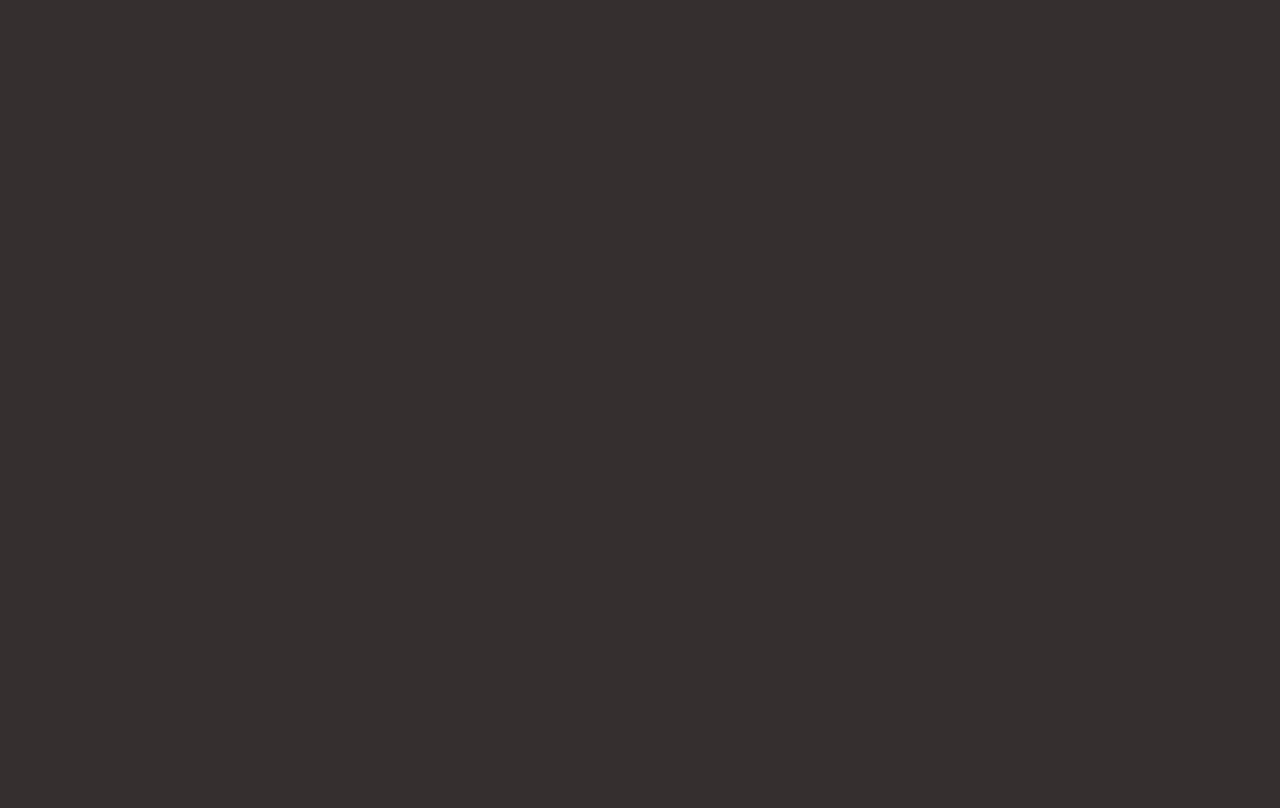
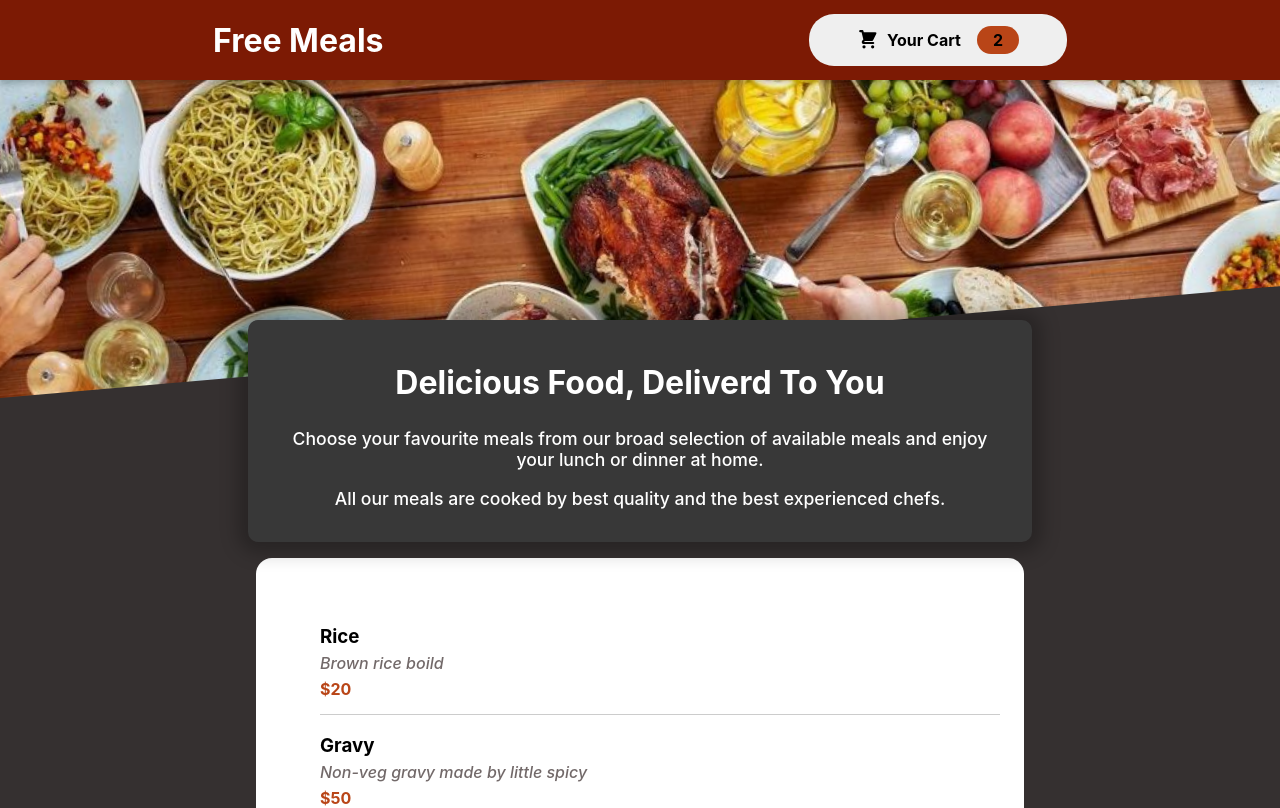
Before and after one commit to HemalathaGanesan/React_user_app, a React (Create React App) app: page / in a window 1280 px wide. Shown: the top 808 px of the page. Built offline with nearby package versions, Linux system fonts and the light colour scheme.

Commit message:
header and meals div added

```diff
--- a/src/App.js
+++ b/src/App.js
@@ -1,7 +1,17 @@
 import React from "react";
+import { Fragment } from "react";
+import Header from "./Components/Layout/Header";
+import Meals from "./Components/Meals/Meals";
 
 function App() {
-  return <div></div>;
+  return (
+    <Fragment>
+      <Header />
+      <main>
+        <Meals />
+      </main>
+    </Fragment>
+  );
 }
 
 export default App;
--- /dev/null
+++ b/src/Components/Layout/Header.css
@@ -0,0 +1,59 @@
+.header{
+    color: white;
+    background-color: #7c1a04;
+    height: 5rem;
+    display: flex;
+    justify-content: space-around;
+    position: fixed;
+    top: 0;
+    left: 0;
+    width: 100%;
+    align-items: center;
+    z-index: 10;
+    box-shadow: 0 2px 8px rgb(0 0 0 / 25%);
+}
+
+.imageDiv{
+    width: 100%;
+    height: 25rem;
+    overflow: hidden;
+}
+.imageDiv img{
+    width: 110%;
+    height: 100%;
+    object-fit: cover;
+    transform: rotateZ(-5deg) translateY(-4rem) translateX(-1rem);
+}
+
+.cartButton{
+    display: flex;
+    justify-content: space-around;
+    align-items: center;
+    padding: 0.75rem 3rem;
+    cursor: pointer;
+    border: none;
+    border-radius: 25px;
+    font: inherit;
+    font-weight: bold;
+}
+.cartButton:hover,
+.cartButton:active{
+    background-color: #2c0d00;
+    color: #fff;
+}
+.icon{
+    width: 1.35rem;
+    height: 1.35rem;
+    margin-right: 0.5rem;
+}
+.badge{
+    border-radius: 25px;
+    margin-left: 1rem;
+    background-color: #b94517;
+    padding: 0.25rem 1rem;
+    font-weight: bold;
+}
+.cartButton:hover .badge,
+.cartButton:active .badge{
+    background-color: #92320c;
+}
--- /dev/null
+++ b/src/Components/Layout/Header.js
@@ -0,0 +1,27 @@
+import { Fragment } from "react";
+import "./Header.css";
+import Meals from "../../assets/Meals.jpg";
+
+const Header = () => {
+  return (
+    <Fragment>
+      <header className='header'>
+        <h1>Free Meals</h1>
+        <button className='cartButton'>
+          <span className='icon'>
+            <svg xmlns='http://www.w3.org/2000/svg' viewBox='0 0 20 20'>
+              <path d='M3 1a1 1 0 000 2h1.22l.305 1.222a.997.997 0 00.01.042l1.358 5.43-.893.892C3.74 11.846 4.632 14 6.414 14H15a1 1 0 000-2H6.414l1-1H14a1 1 0 00.894-.553l3-6A1 1 0 0017 3H6.28l-.31-1.243A1 1 0 005 1H3zM16 16.5a1.5 1.5 0 11-3 0 1.5 1.5 0 013 0zM6.5 18a1.5 1.5 0 100-3 1.5 1.5 0 000 3z' />
+            </svg>
+          </span>
+          <span>Your Cart</span>
+          <span className='badge'>2</span>
+        </button>
+      </header>
+      <div className='imageDiv'>
+        <img src={Meals} alt='Delicious Free meals....!' />
+      </div>
+    </Fragment>
+  );
+};
+
+export default Header;
--- /dev/null
+++ b/src/Components/Meals/AvailableMeals.js
@@ -0,0 +1,50 @@
+import Card from "../UI/Card";
+import MealItem from "./MealItem/MealItem";
+
+const dummy_meals = [
+  {
+    id: 1,
+    name: "Rice",
+    price: 20,
+    description: "Brown rice boild",
+  },
+  {
+    id: 2,
+    name: "Gravy",
+    price: 50,
+    description: "Non-veg gravy made by little spicy",
+  },
+  {
+    id: 3,
+    name: "veggies Fry",
+    price: 30,
+    description: "All organic veggies are mixed with medium cooked",
+  },
+  {
+    id: 4,
+    name: "Butter Milk",
+    price: 10,
+    description: "Butter milk is directly made from curd",
+  },
+];
+
+const AvailableMeals = () => {
+  const availMeals = dummy_meals.map((x) => (
+    <MealItem
+      key={x.id}
+      name={x.name}
+      description={x.description}
+      price={x.price}
+    />
+  ));
+
+  return (
+    <div>
+      <Card>
+        <ul>{availMeals}</ul>
+      </Card>
+    </div>
+  );
+};
+
+export default AvailableMeals;
--- /dev/null
+++ b/src/Components/Meals/MealItem/MealItem.css
@@ -0,0 +1,20 @@
+.mealItem{
+    display: flex;
+    flex-direction: column;
+    font: inherit;
+    border-bottom: 1px solid #ccc;
+}
+.mealItem h3{
+    margin-bottom: 5px;
+}
+.description{
+    font-style: italic;
+    margin-bottom: 6px;
+    font-weight: 500;
+    color: hsl(0, 4%, 43%);
+}
+.price{
+    color:#b94517;
+    font-weight: bold;
+    margin-bottom:15px;
+}
--- /dev/null
+++ b/src/Components/Meals/MealItem/MealItem.js
@@ -0,0 +1,17 @@
+import "./MealItem.css";
+
+const MealItem = (props) => {
+  const price = `$${props.price}`;
+  return (
+    <div>
+      <div className='mealItem'>
+        <h3>{props.name}</h3>
+        <span className='description'>{props.description}</span>
+        <span className='price'>{price}</span>
+      </div>
+      <div className='divider'>{/* <hr /> */}</div>
+    </div>
+  );
+};
+
+export default MealItem;
--- /dev/null
+++ b/src/Components/Meals/Meals.js
@@ -0,0 +1,14 @@
+import { Fragment } from "react";
+import AvailableMeals from "./AvailableMeals";
+import MealsSummary from "./MealsSummary";
+
+const Meals = () => {
+  return (
+    <Fragment>
+      <MealsSummary />
+      <AvailableMeals />
+    </Fragment>
+  );
+};
+
+export default Meals;
--- /dev/null
+++ b/src/Components/Meals/MealsSummary.css
@@ -0,0 +1,24 @@
+
+.summary{
+    max-width: 45rem;
+    width: 90%;
+    margin: auto;
+    margin-top: -5rem;
+    position: relative;
+    background-color: #383838;
+    border-radius: 10px;
+    text-align: center;
+    box-shadow: 0 1px 18px 10px rgb(0,0,0,0.25);
+    color: #fff;
+    font: inherit;
+    padding: 1rem 2rem;
+}
+
+.summary h2{
+    font-weight: bold;
+    font-size: 2rem;
+}
+.summary p{
+    font-size: 1.1rem;
+    font-weight: 500;
+}
--- /dev/null
+++ b/src/Components/Meals/MealsSummary.js
@@ -0,0 +1,18 @@
+import "./MealsSummary.css";
+
+const MealsSummary = () => {
+  return (
+    <div className='summary'>
+      <h2>Delicious Food, Deliverd To You</h2>
+      <p>
+        Choose your favourite meals from our broad selection of available meals
+        and enjoy your lunch or dinner at home.
+      </p>
+      <p>
+        All our meals are cooked by best quality and the best experienced chefs.
+      </p>
+    </div>
+  );
+};
+
+export default MealsSummary;
--- /dev/null
+++ b/src/Components/UI/Card.css
@@ -0,0 +1,9 @@
+.card{
+    padding: 2rem 1.5rem;
+    background-color: #fff;
+    border-radius: 16px;
+    width: 90%;
+    margin: auto;
+    margin-top: 1rem;
+    max-width: 45rem;
+}
--- /dev/null
+++ b/src/Components/UI/Card.js
@@ -0,0 +1,7 @@
+import "./Card.css";
+
+const Card = (props) => {
+  return <div className='card'>{props.children}</div>;
+};
+
+export default Card;
```
Also changed, not shown: src/assets/Meals.jpg (added).
